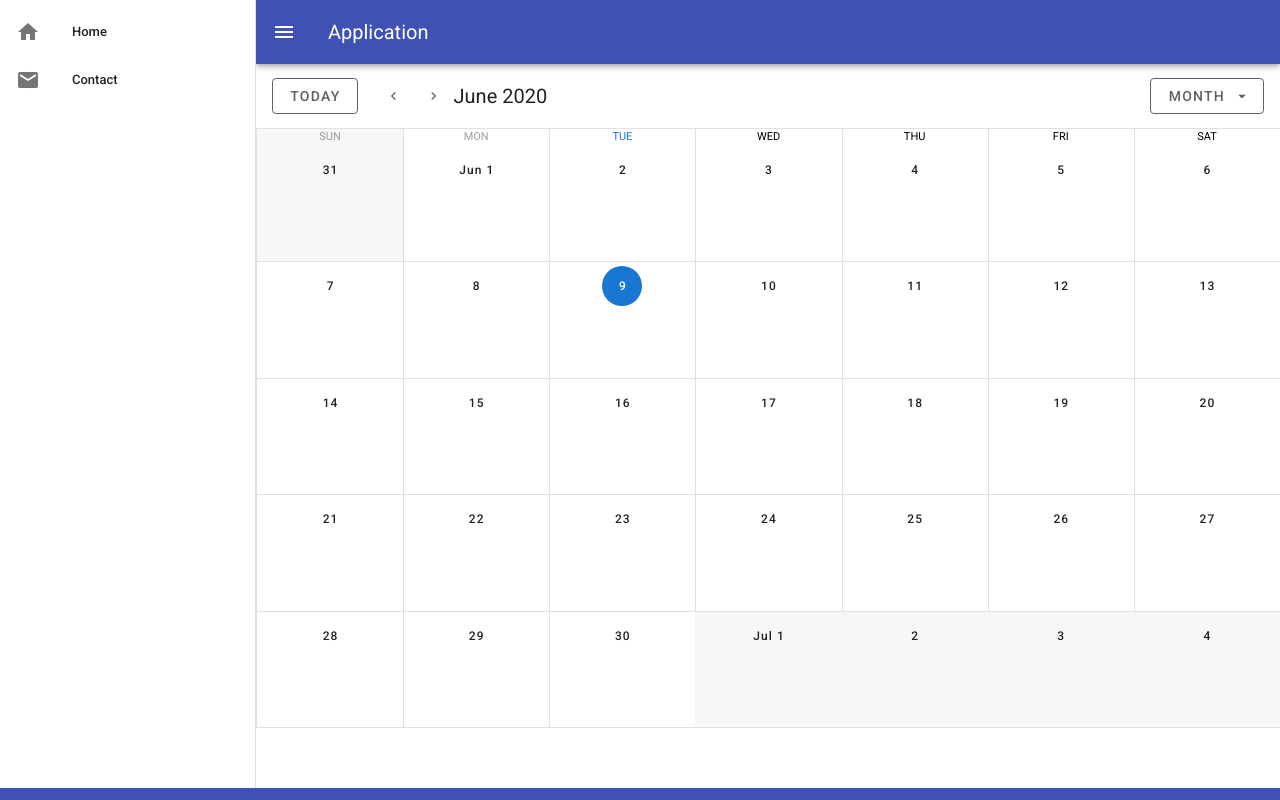
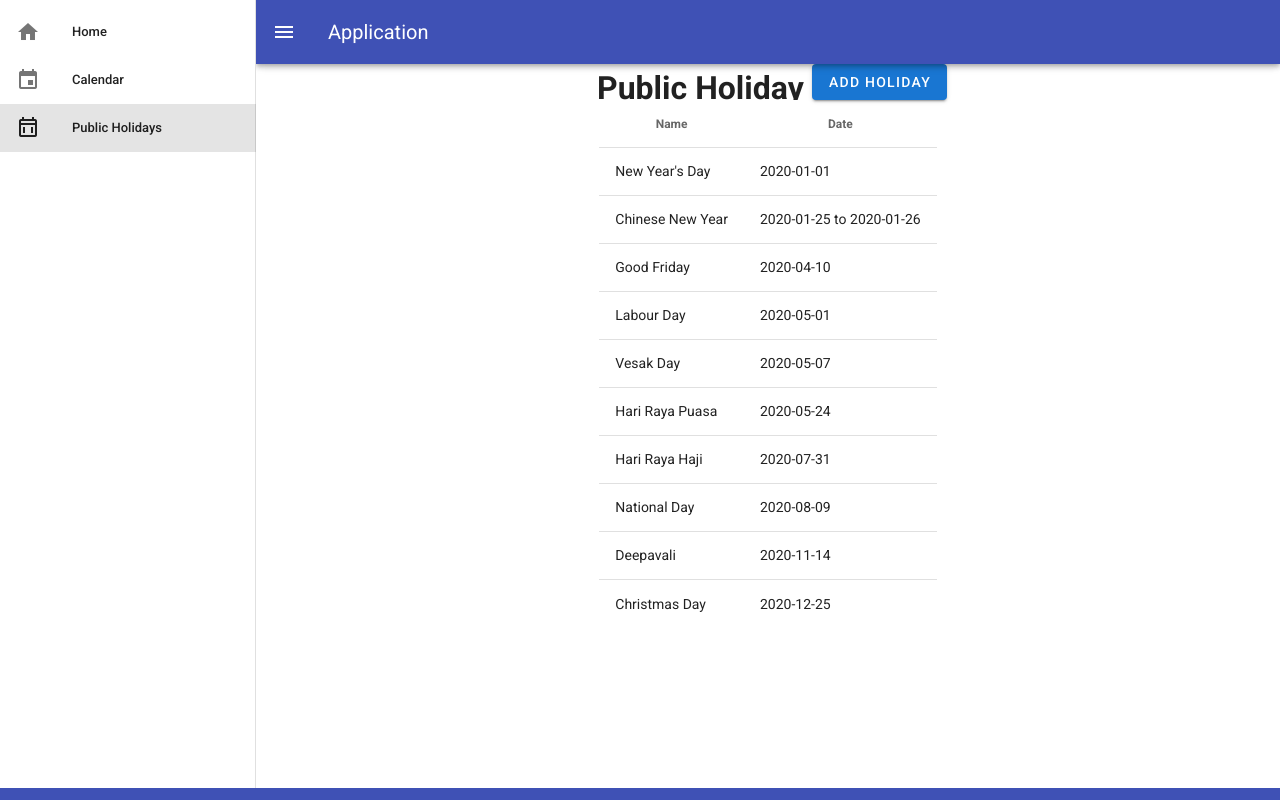
Before and after one commit to ectivise/calendar, a Vue app: page /holiday in a window 1280 px wide. Both pictures are taken after a click on the button 28 px from the left and 32 px from the top of the page. Built offline with nearby package versions, Linux system fonts and the light colour scheme.

Commit message:
calendar and holiday list done

```diff
--- a/package.json
+++ b/package.json
@@ -11,12 +11,16 @@
     "core-js": "^3.6.5",
     "register-service-worker": "^1.7.1",
     "vue": "^2.6.11",
-    "vuetify": "^2.2.11"
+    "vue-router": "^3.2.0",
+    "vuetify": "^2.2.11",
+    "vuex": "^3.4.0"
   },
   "devDependencies": {
     "@vue/cli-plugin-babel": "~4.4.0",
     "@vue/cli-plugin-eslint": "~4.4.0",
     "@vue/cli-plugin-pwa": "~4.4.0",
+    "@vue/cli-plugin-router": "^4.4.1",
+    "@vue/cli-plugin-vuex": "^4.4.1",
     "@vue/cli-service": "~4.4.0",
     "babel-eslint": "^10.1.0",
     "eslint": "^6.7.2",
--- a/src/App.vue
+++ b/src/App.vue
@@ -1,13 +1,12 @@
 <template>
-  <div id="app">
-  <v-app id="inspire">
+<v-app id="inspire">
     <v-app id="inspire">
       <v-navigation-drawer
         v-model="drawer"
         app
       >
         <v-list dense>
-          <v-list-item link>
+          <v-list-item link to="/">
             <v-list-item-action>
               <v-icon>mdi-home</v-icon>
             </v-list-item-action>
@@ -15,12 +14,20 @@
               <v-list-item-title>Home</v-list-item-title>
             </v-list-item-content>
           </v-list-item>
-          <v-list-item link>
+          <v-list-item link to="/calendar">
             <v-list-item-action>
-              <v-icon>mdi-email</v-icon>
+              <v-icon>mdi-calendar</v-icon>
             </v-list-item-action>
             <v-list-item-content>
-              <v-list-item-title>Contact</v-list-item-title>
+              <v-list-item-title>Calendar</v-list-item-title>
+            </v-list-item-content>
+          </v-list-item>
+          <v-list-item link to="/holiday">
+            <v-list-item-action>
+              <v-icon>mdi-calendar-weekend-outline</v-icon>
+            </v-list-item-action>
+            <v-list-item-content>
+              <v-list-item-title>Public Holidays</v-list-item-title>
             </v-list-item-content>
           </v-list-item>
         </v-list>
@@ -36,7 +43,7 @@
       </v-app-bar>
 
       <v-content>
-        <calendar/>
+        <router-view></router-view>
       </v-content>
       <v-footer
         color="indigo"
@@ -46,19 +53,15 @@
       </v-footer>
     </v-app>
   </v-app>
-</div>
 </template>
 
 <script>
-import calendar from "./components/calendar.vue"
 
 export default {
 
   name: 'App',
 
-  components: {
-    calendar,
-  },
+  components: {},
 
   data: () => ({
     drawer: false,
--- a/src/components/calendar.vue
+++ b/src/components/calendar.vue
@@ -115,68 +115,7 @@
       selectedEvent: {},
       selectedElement: null,
       selectedOpen: false,
-      events: [
-        {
-          name: "New Year's Day",
-          start: "2020-01-01",
-          end: "2020-01-01",
-          color: "red",
-        },
-        {
-          name: "Chinese New Year",
-          start: "2020-01-25",
-          end: "2020-01-26",
-          color: "red",
-        },
-        {
-          name: "Good Friday",
-          start: "2020-04-10",
-          end: "2020-04-10",
-          color: "red",
-        },
-        {
-          name: "Labour Day",
-          start: "2020-05-01",
-          end: "2020-05-01",
-          color: "red",
-        },
-        {
-          name: "Vesak Day",
-          start: "2020-05-07",
-          end: "2020-05-07",
-          color: "red",
-        },
-        {
-          name: "Hari Raya Puasa",
-          start: "2020-05-24",
-          end: "2020-05-24",
-          color: "red",
-        },
-        {
-          name: "Hari Raya Haji",
-          start: "2020-07-31",
-          end: "2020-07-31",
-          color: "red",
-        },
-        {
-          name: "National Day",
-          start: "2020-08-09",
-          end: "2020-08-09",
-          color: "red",
-        },
-        {
-          name: "Deepavali",
-          start: "2020-11-14",
-          end: "2020-11-14",
-          color: "red",
-        },
-        {
-          name: "Christmas Day",
-          start: "2020-12-25",
-          end: "2020-12-25",
-          color: "red",
-        },
-      ],
+      events: [],
     }),
     computed: {
       title () {
@@ -213,9 +152,13 @@
       },
     },
     mounted () {
-      this.$refs.calendar.checkChange()
+      this.$refs.calendar.checkChange();
+      this.getholidays();
     },
     methods: {
+      getholidays(){
+        this.events = this.$store.state.holidays;
+      },
       viewDay ({ date }) {
         this.focus = date
         this.type = 'day'
--- a/src/main.js
+++ b/src/main.js
@@ -2,10 +2,14 @@ import Vue from 'vue'
 import App from './App.vue'
 import './registerServiceWorker'
 import vuetify from './plugins/vuetify';
+import router from './router'
+import store from './store'
 
 Vue.config.productionTip = false
 
 new Vue({
   vuetify,
+  router,
+  store,
   render: h => h(App)
 }).$mount('#app')
--- /dev/null
+++ b/src/router/index.js
@@ -0,0 +1,36 @@
+import Vue from 'vue'
+import VueRouter from 'vue-router'
+import Home from '../views/Home.vue'
+
+Vue.use(VueRouter)
+
+  const routes = [
+  {
+    path: '/',
+    name: 'Home',
+    component: Home
+  },
+  {
+    path: '/calendar',
+    name: 'Calendar',
+    // route level code-splitting
+    // this generates a separate chunk (about.[hash].js) for this route
+    // which is lazy-loaded when the route is visited.
+    component: () => import(/* webpackChunkName: "about" */ '../views/About.vue')
+  },
+  {
+    path: '/holiday',
+    name: 'Holiday',
+    // route level code-splitting
+    // this generates a separate chunk (about.[hash].js) for this route
+    // which is lazy-loaded when the route is visited.
+    component: () => import(/* webpackChunkName: "about" */ '../views/Holiday.vue')
+  }
+]
+
+const router = new VueRouter({
+  mode: "history",
+  routes
+})
+
+export default router
--- /dev/null
+++ b/src/store/index.js
@@ -0,0 +1,80 @@
+import Vue from 'vue'
+import Vuex from 'vuex'
+
+Vue.use(Vuex)
+
+export default new Vuex.Store({
+  state: {
+    holidays: [
+      {
+        name: "New Year's Day",
+        start: "2020-01-01",
+        end: "2020-01-01",
+        color: "red",
+      },
+      {
+        name: "Chinese New Year",
+        start: "2020-01-25",
+        end: "2020-01-26",
+        color: "red",
+      },
+      {
+        name: "Good Friday",
+        start: "2020-04-10",
+        end: "2020-04-10",
+        color: "red",
+      },
+      {
+        name: "Labour Day",
+        start: "2020-05-01",
+        end: "2020-05-01",
+        color: "red",
+      },
+      {
+        name: "Vesak Day",
+        start: "2020-05-07",
+        end: "2020-05-07",
+        color: "red",
+      },
+      {
+        name: "Hari Raya Puasa",
+        start: "2020-05-24",
+        end: "2020-05-24",
+        color: "red",
+      },
+      {
+        name: "Hari Raya Haji",
+        start: "2020-07-31",
+        end: "2020-07-31",
+        color: "red",
+      },
+      {
+        name: "National Day",
+        start: "2020-08-09",
+        end: "2020-08-09",
+        color: "red",
+      },
+      {
+        name: "Deepavali",
+        start: "2020-11-14",
+        end: "2020-11-14",
+        color: "red",
+      },
+      {
+        name: "Christmas Day",
+        start: "2020-12-25",
+        end: "2020-12-25",
+        color: "red",
+      },
+    ],
+  },
+  mutations: {
+    addholiday(state, holiday){
+      state.holidays.push(holiday);
+    }
+  },
+  actions: {
+  },
+  modules: {
+  }
+})
--- /dev/null
+++ b/src/views/Holiday.vue
@@ -0,0 +1,147 @@
+<template>
+  <v-container>
+    <v-col cols="md6 sm6 xs12" offset="md4 sm4 xs0">
+      <v-row>
+
+        <v-layout row justify-center>
+         <h1 class="mx-2">Public Holiday</h1>
+          <v-dialog v-model="dialog" persistent max-width="600px">
+            <template v-slot:activator="{ on }">
+
+              <v-btn color="primary" dark v-on="on">ADD HOLIDAY</v-btn>
+            </template>
+            <v-card>
+              <v-card-title>
+                <span class="headline">Holiday</span>
+              </v-card-title>
+              <v-card-text>
+                <v-container grid-list-md>
+                  <v-layout wrap>
+                    <v-flex xs12 sm12 md12>
+                      <v-text-field label="Holiday Name*" v-model="holiday.name" required></v-text-field>
+                    </v-flex>
+                    <v-flex xs12 sm6 md6>
+                      <v-menu
+                        v-model="menu1"
+                        :close-on-content-click="false"
+                        :nudge-right="40"
+                        transition="scale-transition"
+                        offset-y
+                        min-width="290px"
+                      >
+                        <template v-slot:activator="{ on, attrs }">
+                          <v-text-field
+                            v-model="holiday.start"
+                            label="Start Date"
+                            prepend-icon="mdi-calendar"
+                            readonly
+                            v-bind="attrs"
+                            v-on="on"
+                          ></v-text-field>
+                        </template>
+                        <v-date-picker v-model="holiday.start" @input="menu1 = false"></v-date-picker>
+                      </v-menu>
+                    </v-flex>
+                    <v-flex xs12 sm6 md6>
+                      <v-menu
+                        v-model="menu2"
+                        :close-on-content-click="false"
+                        :nudge-right="40"
+                        transition="scale-transition"
+                        offset-y
+                        min-width="290px"
+                      >
+                        <template v-slot:activator="{ on, attrs }">
+                          <v-text-field
+                            v-model="holiday.end"
+                            label="End Date"
+                            prepend-icon="mdi-calendar"
+                            readonly
+                            v-bind="attrs"
+                            v-on="on"
+                          ></v-text-field>
+                        </template>
+                        <v-date-picker v-model="holiday.end" @input="menu2 = false"></v-date-picker>
+                      </v-menu>
+                    </v-flex>
+                  </v-layout>
+                </v-container>
+                <small>*indicates required field</small>
+              </v-card-text>
+              <v-card-actions>
+                <v-spacer></v-spacer>
+                <v-btn color="blue darken-1" text @click="dialog = false">Close</v-btn>
+                <v-btn color="blue darken-1" text @click="saveholiday">Save</v-btn>
+              </v-card-actions>
+            </v-card>
+          </v-dialog>
+        </v-layout>
+      </v-row>
+      <v-row justify="center">
+        <div class="calendar">
+          <v-simple-table :dense="dense" :fixed-header="fixedHeader" :height="height">
+            <template v-slot:default>
+              <thead>
+                <tr>
+                  <th class="text-center font-weight-bold">Name</th>
+                  <th class="text-center font-weight-bold">Date</th>
+                </tr>
+              </thead>
+              <tbody>
+                <tr v-for="(holiday,index) in holidays" :key="index">
+                  <td>{{ holiday.name }}</td>
+                  <td>{{ convertdate[index] }}</td>
+                </tr>
+              </tbody>
+            </template>
+          </v-simple-table>
+        </div>
+      </v-row>
+    </v-col>
+  </v-container>
+</template>
+
+<script>
+export default {
+  name: "Holiday",
+  data() {
+    return {
+      holiday: {
+        name: "",
+        start: "",
+        end: "",
+        color: "red",
+      },
+      holidays: [],
+      dialog: false,
+      menu1: false,
+      menu2: false,
+    };
+  },
+  mounted() {
+    this.getholidays();
+  },
+  computed: {
+    convertdate() {
+      let dates = [];
+      for (let i = 0; i < this.holidays.length; i++) {
+        if (this.holidays[i].start == this.holidays[i].end) {
+          dates.push(this.holidays[i].start);
+        } else {
+          dates.push(this.holidays[i].start + " to " + this.holidays[i].end);
+        }
+      }
+      return dates;
+    }
+  },
+  methods: {
+    getholidays() {
+      this.holidays = this.$store.state.holidays;
+    },
+    saveholiday(){
+        this.dialog = false;
+        this.$store.commit('addholiday',this.holiday);
+    }
+  }
+};
+</script>
--- /dev/null
+++ b/src/views/Home.vue
@@ -0,0 +1,13 @@
+<template>
+  <div class="home">
+    <h1>home</h1>
+  </div>
+</template>
+
+<script>
+
+export default {
+  name: 'Home',
+  components: {}
+}
+</script>
```
Also changed, not shown: src/views/About.vue (added, +14 -0 lines), 1 other file (tests, documents, lock files or other folders).
